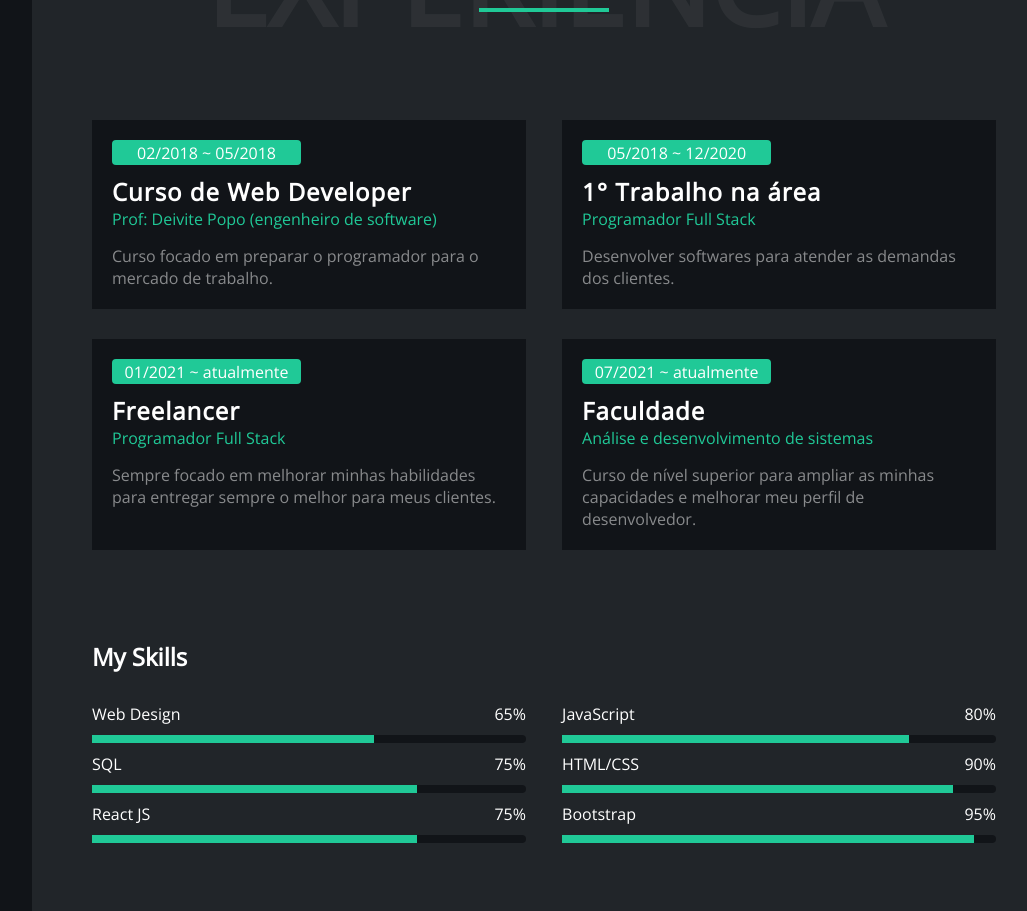
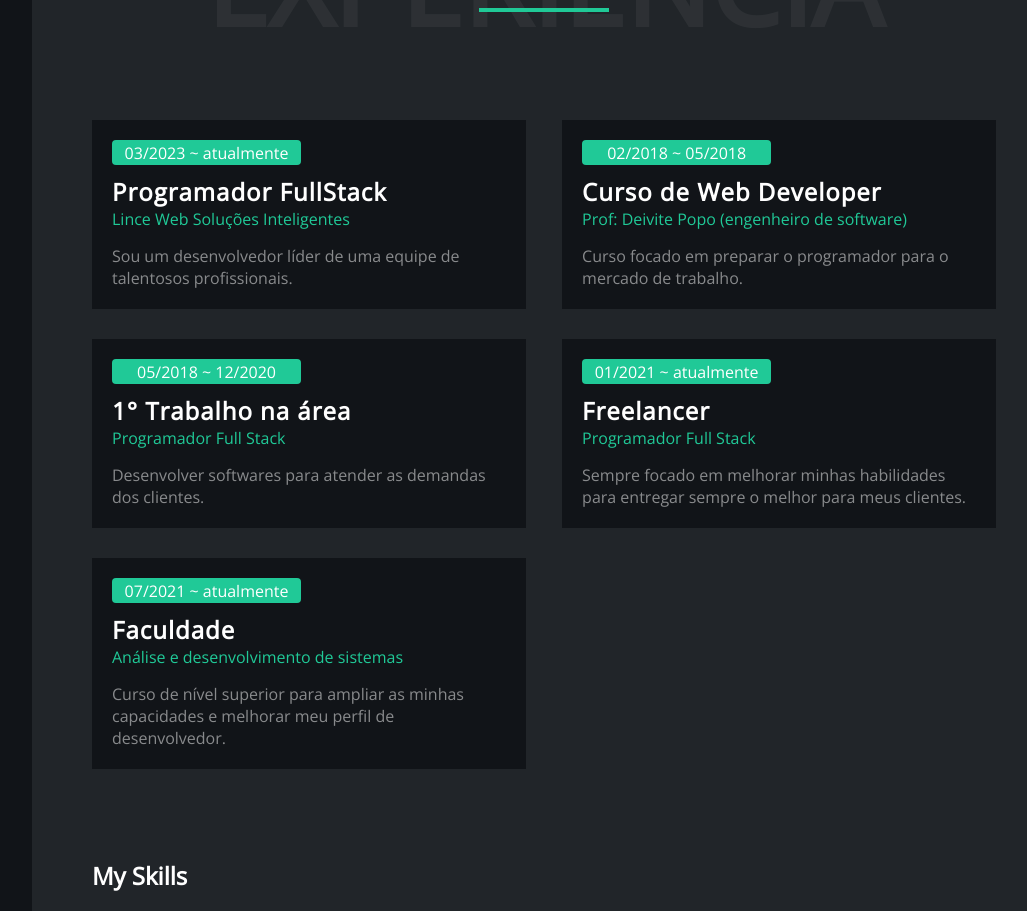
Before and after one commit to paulophdev/portfolio, a React (Vite) app: page / in a window 1280 px wide. Shown: the part 2440-3351 px from the top of the page, without its empty margins (224-1251 px from the left). Built offline with nearby package versions, Linux system fonts and the light colour scheme.

Commit message:
adicionado experiência

```diff
--- a/src/components/Experience/index.jsx
+++ b/src/components/Experience/index.jsx
@@ -47,6 +47,14 @@ export default function index() {
       </Title>
 
       <Content>
+      <CardExt>
+          <span>03/2023 ~ atualmente</span>
+          <h2>Programador FullStack</h2>
+          <p className="ext-sub">Lince Web Soluções Inteligentes</p>
+          <p>
+            Sou um desenvolvedor líder de uma equipe de talentosos profissionais.
+          </p>
+        </CardExt>
         <CardExt>
           <span>02/2018 ~ 05/2018</span>
           <h2>Curso de Web Developer</h2>
```
